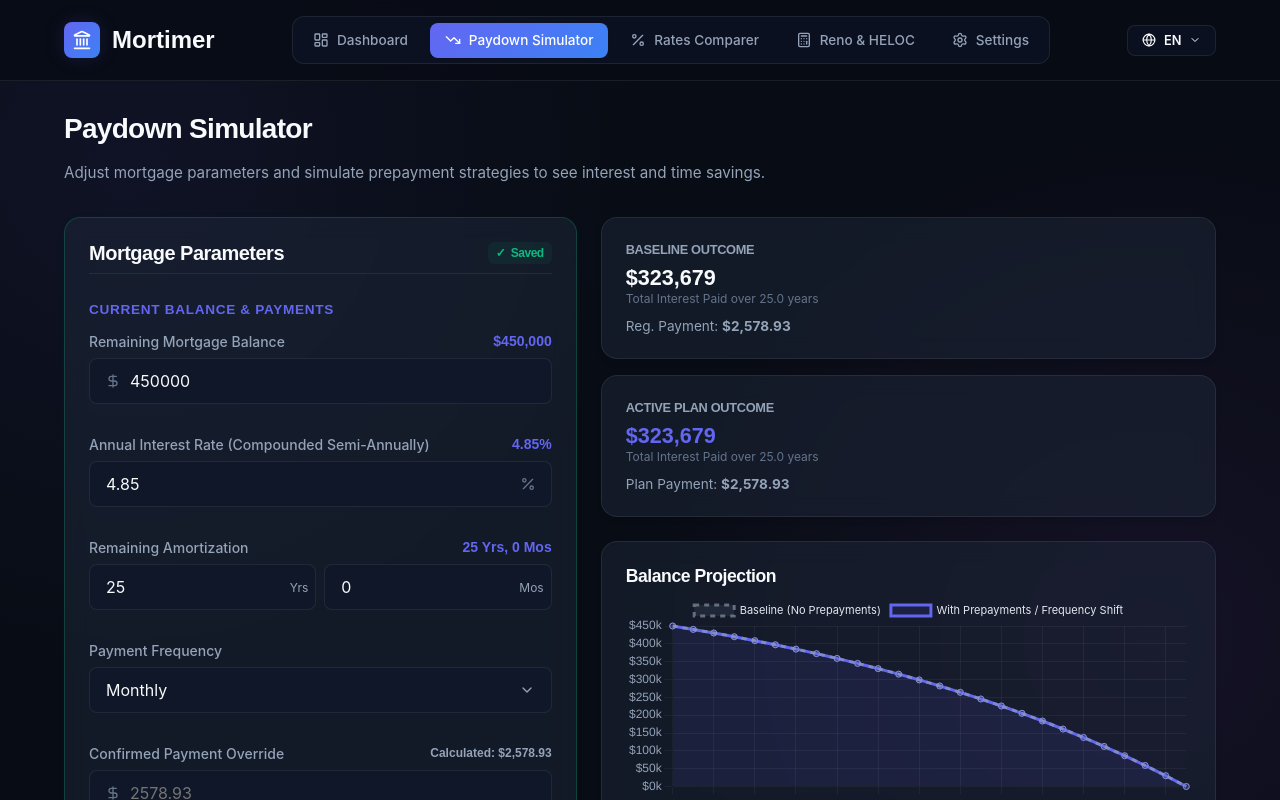
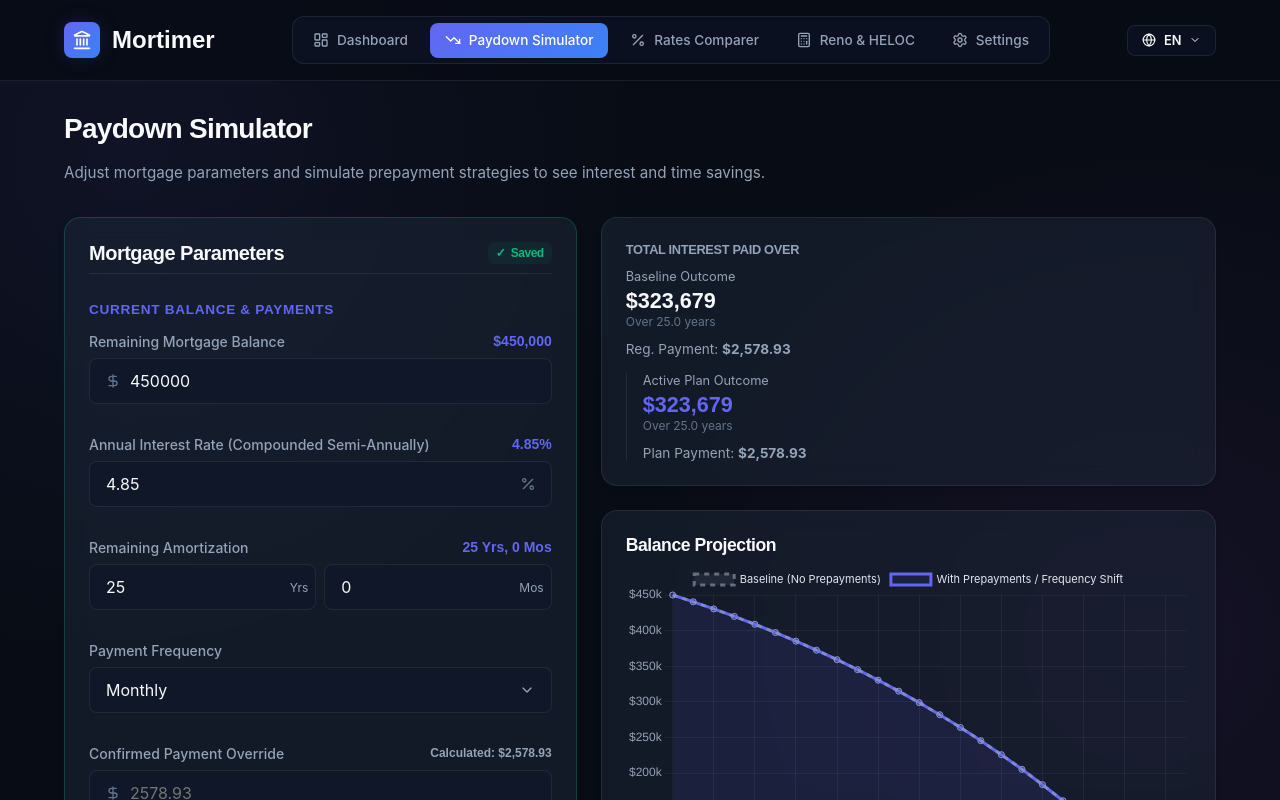
Before and after one commit to michaelsanford/Mortimer, a React (Vite) app: page / in a window 1280 px wide. Both pictures are taken after a click on the link "Paydowns". Shown: the top 800 px of the page. Built offline with nearby package versions, Linux system fonts and the light colour scheme.

Commit message:
feat(paydown): unify baseline/plan outcome zone and enlarge balance chart
Merges the separate "Baseline Outcome" and "Active Plan Outcome" cards into one
"Total Interest Paid Over" card with baseline vs. plan shown side by side, and
makes the Balance Projection chart ~50% taller (320->480px).

```diff
--- a/src/components/PaydownSimulator.tsx
+++ b/src/components/PaydownSimulator.tsx
@@ -630,41 +630,46 @@
         {/* Charts & Outcomes Panel */}
         <div style={{ display: 'flex', flexDirection: 'column', gap: '1.5rem' }}>
 
-          {/* Comparison Cards */}
+          {/* Combined Outcome Zone: baseline vs. active plan */}
+          <div className="card">
+            <h4 style={{ fontSize: '0.8rem', color: 'var(--text-secondary)', textTransform: 'uppercase', marginBottom: '0.75rem' }}>
+              {t.paydown.totalInterestZone}
+            </h4>
             <div className="grid grid-cols-2" style={{ gap: '1rem' }}>
 
-            {/* Standard Metrics */}
-            <div className="card">
-              <h4 style={{ fontSize: '0.8rem', color: 'var(--text-secondary)', textTransform: 'uppercase', marginBottom: '0.5rem' }}>
+              {/* Baseline column */}
+              <div>
+                <div style={{ fontSize: '0.8rem', color: 'var(--text-secondary)', marginBottom: '0.25rem' }}>
                   {t.paydown.baselineOutcome}
-              </h4>
+                </div>
                 <div style={{ fontSize: '1.35rem', fontWeight: 800, fontFamily: 'var(--font-heading)' }}>
                   ${baselineResults.totalInterestPaid.toLocaleString(undefined, { maximumFractionDigits: 0 })}
                 </div>
                 <div style={{ fontSize: '0.75rem', color: 'var(--text-muted)' }}>
-                {t.paydown.totalInterestPaid.replace('{years}', baselineResults.yearsToPayoff.toFixed(1))}
+                  {t.paydown.overYears.replace('{years}', baselineResults.yearsToPayoff.toFixed(1))}
                 </div>
                 <div style={{ fontSize: '0.85rem', color: 'var(--text-secondary)', marginTop: '0.75rem' }}>
                   {t.paydown.regPayment} <strong>${baselineResults.schedule[0]?.payment.toLocaleString(undefined, { minimumFractionDigits: 2, maximumFractionDigits: 2 })}</strong>
                 </div>
               </div>
 
-            {/* Prepayment Metrics */}
-            <div className="card card-accent">
-              <h4 style={{ fontSize: '0.8rem', color: 'var(--text-secondary)', textTransform: 'uppercase', marginBottom: '0.5rem' }}>
+              {/* Active Plan column */}
+              <div style={{ borderLeft: '1px solid var(--border-color)', paddingLeft: '1rem' }}>
+                <div style={{ fontSize: '0.8rem', color: 'var(--text-secondary)', marginBottom: '0.25rem' }}>
                   {t.paydown.activePlanOutcome}
-              </h4>
+                </div>
                 <div style={{ fontSize: '1.35rem', fontWeight: 800, fontFamily: 'var(--font-heading)', color: 'var(--color-primary)' }}>
                   ${results.totalInterestPaid.toLocaleString(undefined, { maximumFractionDigits: 0 })}
                 </div>
                 <div style={{ fontSize: '0.75rem', color: 'var(--text-muted)' }}>
-                {t.paydown.totalInterestPaid.replace('{years}', results.yearsToPayoff.toFixed(1))}
+                  {t.paydown.overYears.replace('{years}', results.yearsToPayoff.toFixed(1))}
                 </div>
                 <div style={{ fontSize: '0.85rem', color: 'var(--text-secondary)', marginTop: '0.75rem' }}>
                   {t.paydown.planPayment} <strong>${results.schedule[0]?.payment.toLocaleString(undefined, { minimumFractionDigits: 2, maximumFractionDigits: 2 })}</strong>
                 </div>
               </div>
 
+            </div>
           </div>
 
           {/* Optimization Callout */}
@@ -683,9 +688,9 @@
           )}
 
           {/* Graph Card */}
-          <div className="card" style={{ height: '320px', display: 'flex', flexDirection: 'column', justifyContent: 'space-between' }}>
+          <div className="card" style={{ height: '480px', display: 'flex', flexDirection: 'column', justifyContent: 'space-between' }}>
             <h3 style={{ fontSize: '1.1rem', marginBottom: '0.5rem' }}>{t.paydown.balanceProjection}</h3>
-            <div style={{ flexGrow: 1, position: 'relative', height: '240px' }}>
+            <div style={{ flexGrow: 1, position: 'relative', height: '360px' }}>
               <Line data={chartData} options={chartOptions} />
             </div>
           </div>
```
Lines whose indentation alone changed are shown as unchanged.
